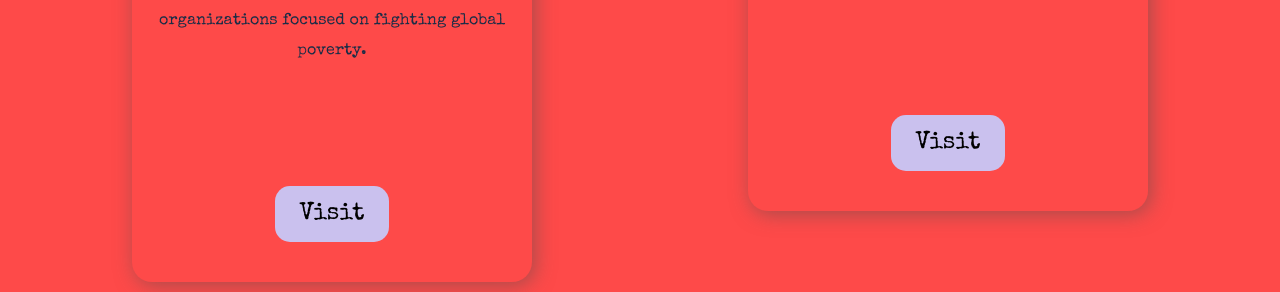
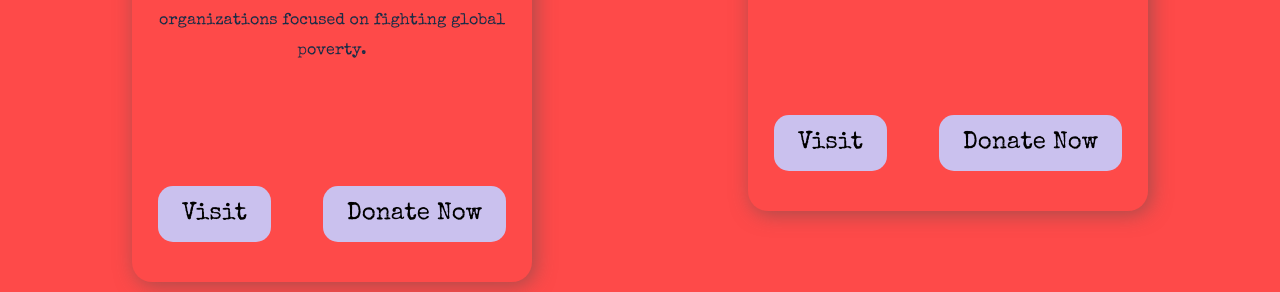
Before and after one commit to ParkerC1999/philanthropy-and-me, a React (Create React App) app in the folder client/: page /Organizations in a window 1280 px wide. Shown: the part 1074-1366 px from the top of the page. Built offline with nearby package versions, Linux system fonts and the light colour scheme.

Commit message:
latest chances

```diff
--- a/client/src/components/Organizations/index.js
+++ b/client/src/components/Organizations/index.js
@@ -38,7 +38,9 @@ const Organizations = () => (
             </div>
             <UtilityList>
               <ExternalLinks href={p.site}>Visit</ExternalLinks>
+              <ExternalLinks href={p.donate}>Donate Now</ExternalLinks>
             </UtilityList>
+
           </BlogCard>
         );
       })}
--- a/client/src/constants/projectConstants.js
+++ b/client/src/constants/projectConstants.js
@@ -59,7 +59,7 @@ export const organizations = [
     title: "The Nature Conservancy",
     description:
       "Our mission is to conserve the lands and waters on which all life depends. To achieve this, we must boldly address the biodiversity and climate crises over the next decade.",
-    image: "/images/nature-conservancy.jpg",
+    image: "/images/nature-conservancy.png",
     tags: [],
     site: "https://www.nature.org/en-us/",
     id: 6,
```
